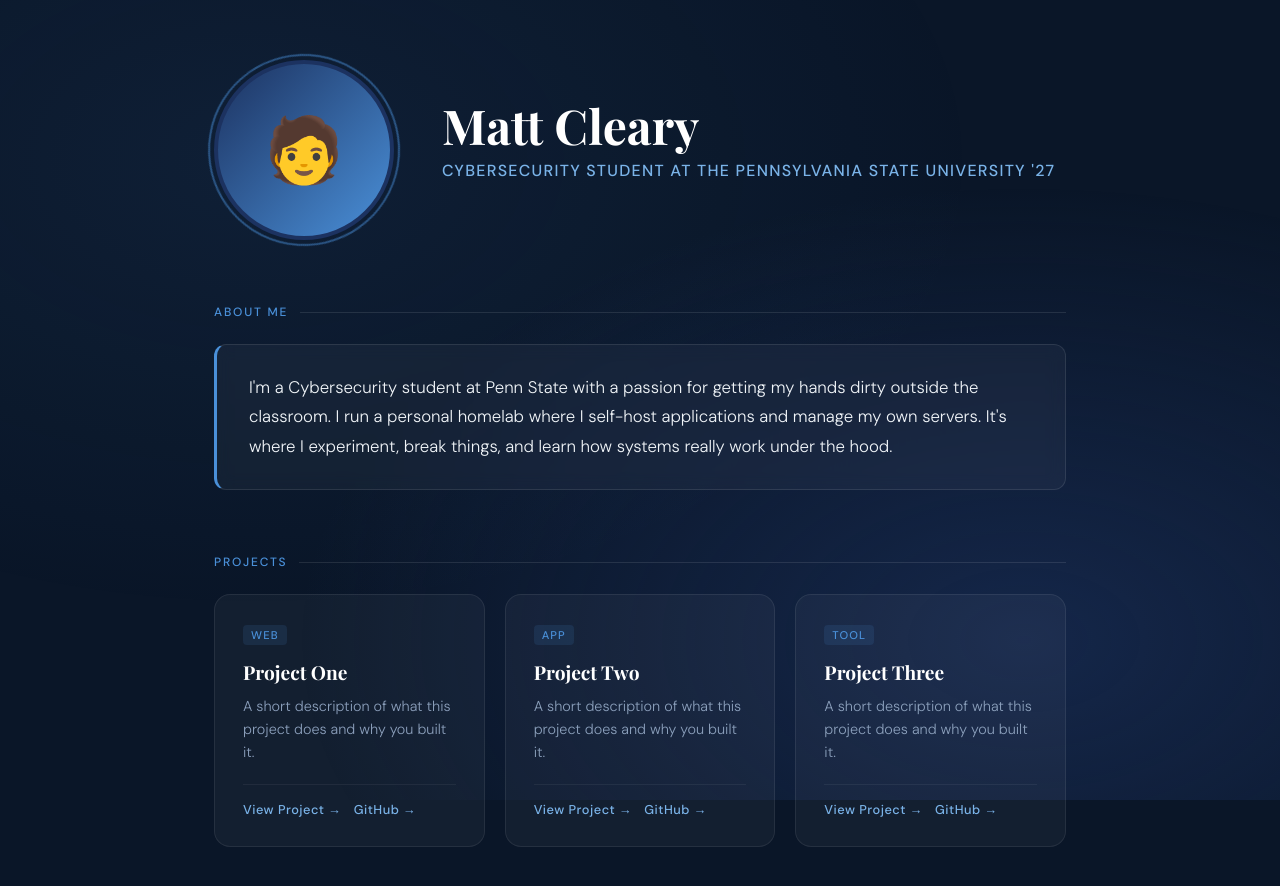
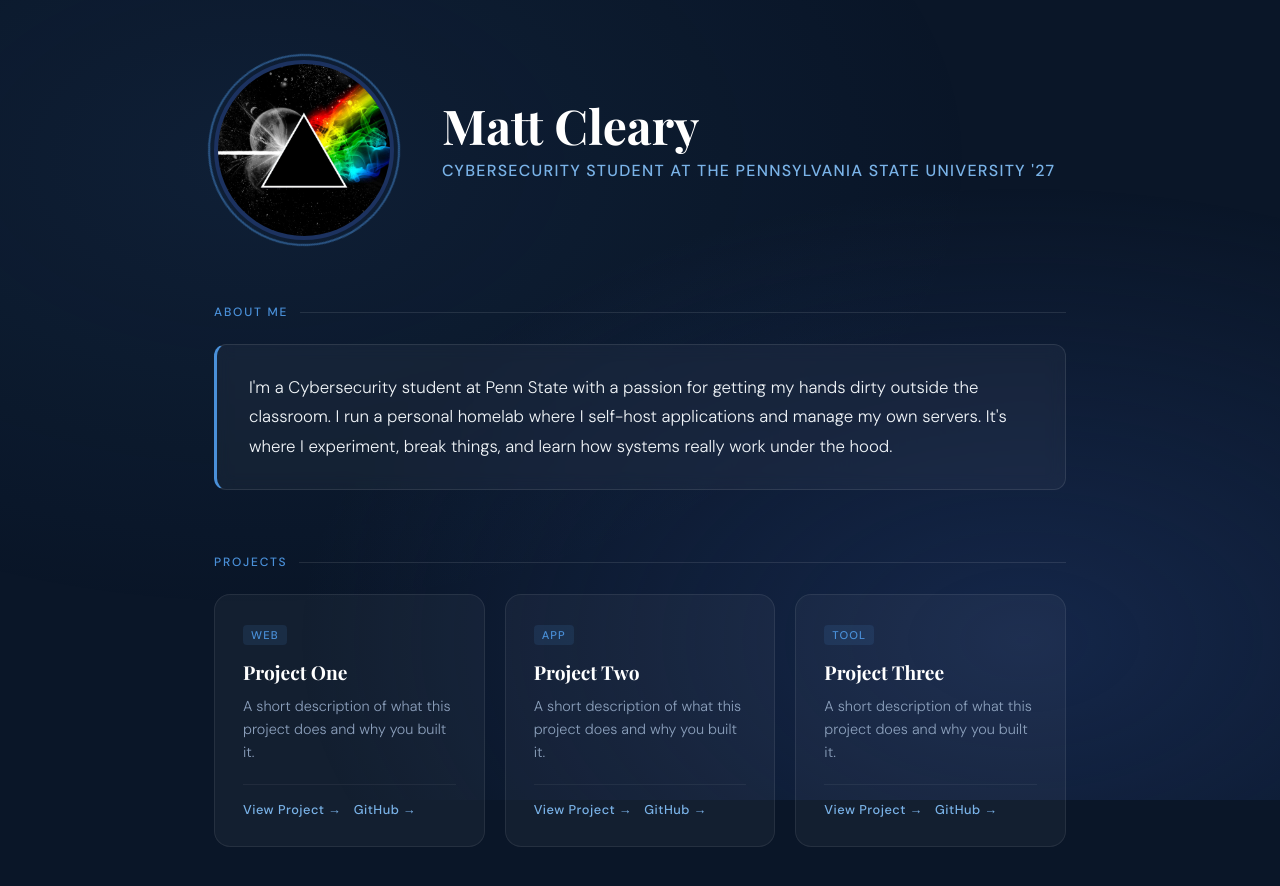
Before and after one commit to Jackpot115/my-landing-page, a plain HTML site: page index.html in a window 1280 px wide. Drawn offline with nearby package versions, Linux system fonts and the light colour scheme.

Commit message:
Replace photo placeholder with actual image

```diff
--- a/index.html
+++ b/index.html
@@ -258,7 +258,7 @@
       <div class="photo-wrap">
         <!-- Replace the div below with an <img> tag once you have a photo -->
         <!-- <img src="your-photo.jpg" alt="Your Name" class="photo"> -->
-        <div class="photo-placeholder">🧑</div>
+        <img src="DSOTM_Pic.jpg" alt="Your Name" class="photo">
       </div>
       <div class="hero-text">
         <h1>Matt Cleary</h1>
```
